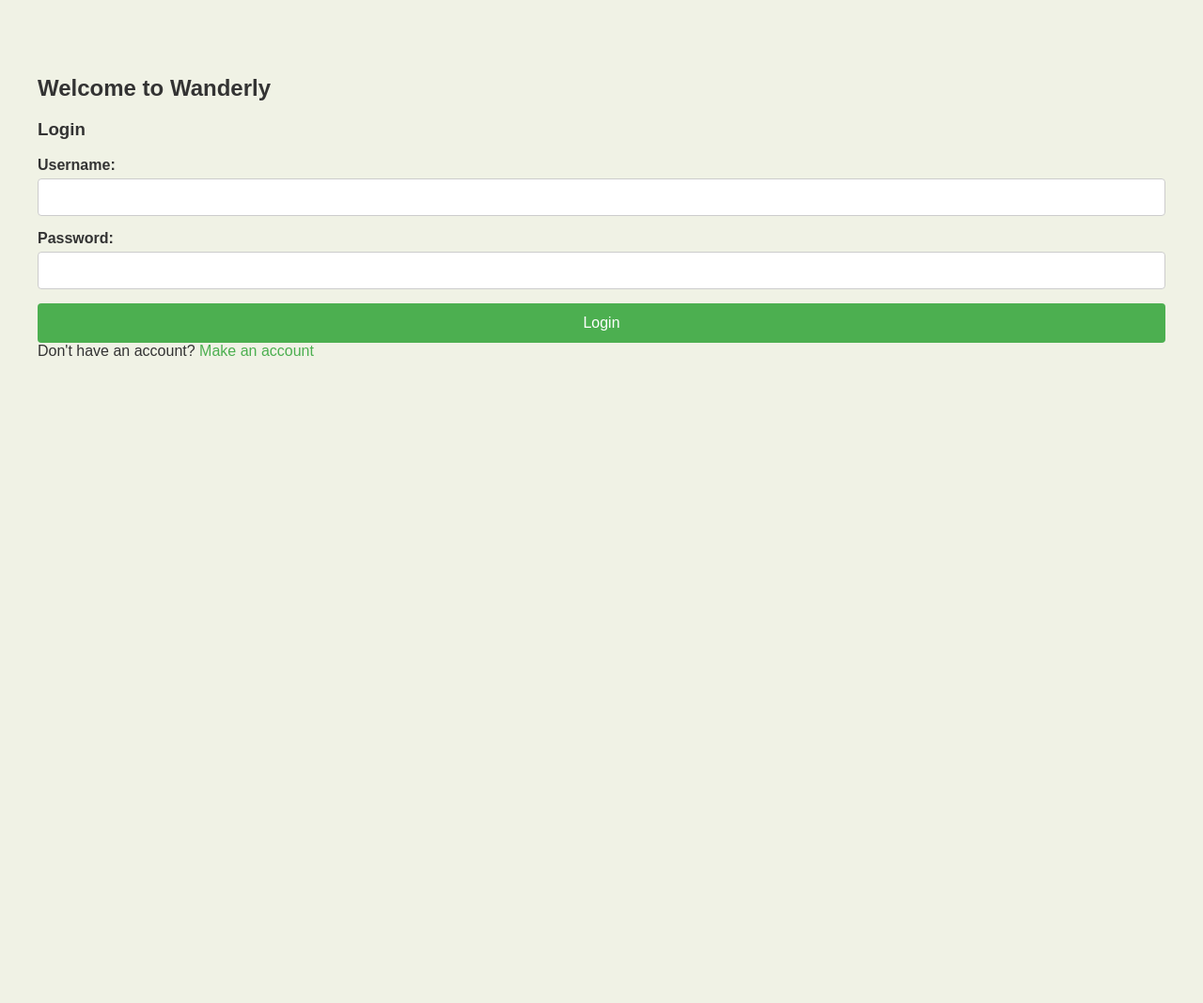
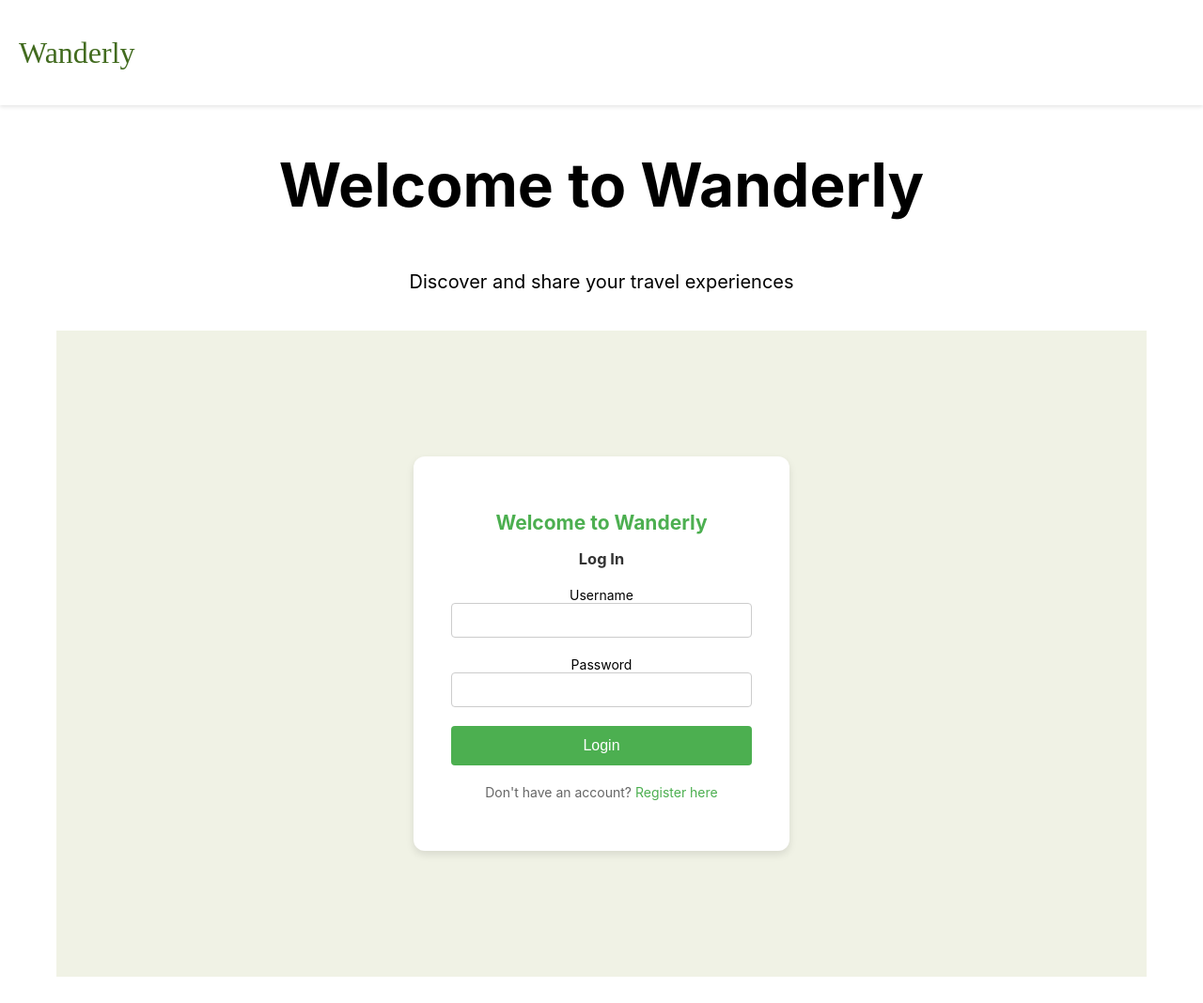
Before and after one commit to antoinemansour7/Wanderly, a Flask app: page /login in a window 1280 px wide. Shown: the whole page at 94% size. Before the commit the page ends 379 px from the top, so only its background shows below. Run offline with Flask 2, Linux system fonts and the light colour scheme.

Commit message:
Updated login page and styling

```diff
--- a/app.py
+++ b/app.py
@@ -116,7 +116,7 @@ def allowed_file(filename):
 @app.route('/feed')
 @login_required
 def feed():
-    posts = Post.query.order_by(Post.date_posted.desc()).all()
+    posts = current_user.followed_posts().all()
     return render_template('feed.html', posts=posts)
 
 @app.route('/uploads/<filename>')
--- a/static/styles.css
+++ b/static/styles.css
@@ -1,71 +1,57 @@
-/* Reset some default browser styles */
-body, h1, h2, p, a, input, button {
-    margin: 0;
-    padding: 0;
-    font-family: 'Arial', sans-serif;
+/* General styles */
+* {
     box-sizing: border-box;
 }
-
-/* General body styling */
 body {
-    display: flex;
-    justify-content: center;
-    align-items: flex-start;
-    flex-direction: column;
-    min-height: 100vh;
-    background: #f0f2e5; /* Light beige background */
-    color: #333;
+    font-size: 14px;
+    font-family: 'Inter', sans-serif;
 }
-
-/* Navbar styling */
-.navbar {
+.v4368_321106 {
     width: 100%;
-    background-color: #4CAF50; /* Green color */
-    padding: 20px;
-    display: flex;
-    justify-content: space-between; /* Center the content */
-    align-items: center;
+    background: rgba(255,255,255,1);
+    position: relative;
+    top: 0;
+    left: 0;
+    overflow: hidden;
+}
+.v4368_321115 {
+    width: 100%;
+    height: 112px;
+    background: rgba(255,255,255,1);
+    box-shadow: 0 2px 4px rgba(0, 0, 0, 0.1);
     position: fixed;
     top: 0;
     left: 0;
+    display: flex;
+    align-items: center;
+    justify-content: space-between;
+    padding: 0 20px;
     z-index: 1000;
 }
-
-.navbar h1 {
-    color: #fff;
-    margin: 0 20px 0 0;
+.v4368_321116 {
+    color: rgba(66,107,31,1);
+    font-family: 'Newsreader', serif;
+    font-weight: 500;
+    font-size: 32px;
 }
-
 .nav-links {
     display: flex;
-    justify-content: center; /* Center the links */
+    align-items: center;
 }
-
-.nav-links ul {
-    list-style-type: none;
-    display: flex;
-    margin: 0;
-    padding: 0;
+.nav-links a {
+    color: rgba(0,0,0,1);
+    margin-left: 20px;
+    text-decoration: none;
+    font-size: 16px;
+    transition: color 0.3s;
 }
-
-.nav-links ul li {
-    margin: 0 10px; /* Spacing between links */
+.nav-links a:hover {
+    color: rgba(66,107,31,1);
+}
+.dropdown {
     position: relative;
+    display: inline-block;
 }
-
-.nav-links ul li a {
-    color: #f0f2e5; /* Light beige color for text */
-    text-decoration: none;
-    padding: 10px;
-    transition: background 0.3s, color 0.3s;
-    border-radius: 4px;
-}
-
-.nav-links ul li a:hover {
-    background: #45a049; /* Darker green for hover */
-    color: #fff;
-}
-
 .dropdown-content {
     display: none;
     position: absolute;
@@ -74,116 +60,62 @@ body {
     box-shadow: 0 8px 16px rgba(0, 0, 0, 0.2);
     z-index: 1;
 }
-
+.dropdown:hover .dropdown-content {
+    display: block;
+}
 .dropdown-content a {
     color: black;
     padding: 12px 16px;
     text-decoration: none;
     display: block;
 }
-
 .dropdown-content a:hover {
     background-color: #f1f1f1;
 }
-
 .search-form {
     display: flex;
     align-items: center;
+    margin-left: 20px;
 }
-
-.search-form input {
-    padding: 5px;
-    border: none;
-    border-radius: 4px;
+.search-input {
+    padding: 8px;
+    border: 1px solid #ddd;
+    border-radius: 4px 0 0 4px;
+    outline: none;
+    font-size: 16px;
 }
-
-.search-form button {
-    padding: 6px 10px;
-    margin-left: 5px;
-    background-color: #fff;
-    color: #4CAF50;
+.search-button {
+    padding: 8px 12px;
     border: 1px solid #4CAF50;
-    border-radius: 4px;
+    border-radius: 0 4px 4px 0;
+    background-color: #4CAF50;
+    color: white;
     cursor: pointer;
     transition: background 0.3s, color 0.3s;
+    outline: none;
 }
-
-.search-form button:hover {
-    background-color: #4CAF50;
-    color: #fff;
+.search-button:hover {
+    background-color: #45a049;
+    color: white;
 }
-
-/* Main content styling */
+.welcome-message {
+    text-align: center;
+    margin-top: 150px;
+}
+.welcome-message h2 {
+    font-size: 64px;
+    color: rgba(0,0,0,1);
+}
+.welcome-message p {
+    font-size: 20px;
+    color: rgba(0,0,0,1);
+}
 .main-content {
-    padding: 80px 20px 20px 20px; /* Add padding to avoid overlap with navbar */
-    flex: 1;
+    padding: 20px;
+    margin-top: 120px;
     max-width: 1200px;
-    width: 100%;
     margin: 0 auto;
 }
-
-/* Form container */
-form {
-    display: flex;
-    flex-direction: column;
-}
-
-/* Form elements */
-label {
-    text-align: left;
-    margin-bottom: 5px;
-    font-weight: bold;
-}
-
-input[type="text"],
-input[type="email"],
-input[type="password"],
-input[type="file"] {
-    padding: 10px;
-    margin-bottom: 15px;
-    border: 1px solid #ccc;
-    border-radius: 4px;
-    width: 100%;
-    font-size: 16px;
-}
-
-/* Button styling */
-button {
-    padding: 12px;
-    background: #4CAF50; /* Green color */
-    color: white;
-    border: none;
-    border-radius: 4px;
-    font-size: 16px;
-    cursor: pointer;
-    transition: background 0.3s;
-}
-
-button:hover {
-    background: #45a049; /* Darker green for hover */
-}
-
-.delete-button {
-    background: #f44336; /* Red color */
-    margin-top: 10px;
-}
-
-.delete-button:hover {
-    background: #d32f2f; /* Darker red for hover */
-}
-
-/* Links */
-a {
-    color: #4CAF50; /* Green color */
-    text-decoration: none;
-    transition: color 0.3s;
-}
-
-a:hover {
-    color: #45a049; /* Darker green for hover */
-}
-
-/* Flash messages */
 .flash {
     padding: 10px;
     margin-bottom: 15px;
@@ -194,19 +126,16 @@ a:hover {
     font-weight: bold;
     margin: auto;
 }
-
 .flash.success {
     background-color: #d4edda;
     color: #155724;
     border: 1px solid #c3e6cb;
 }
-
 .flash.danger {
     background-color: #f8d7da;
     color: #721c24;
     border: 1px solid #f5c6cb;
 }
-
 /* Post grid styling */
 .post-grid {
     display: flex;
@@ -214,7 +143,6 @@ a:hover {
     gap: 20px;
     margin-top: 20px;
 }
-
 .post {
     background: #fff;
     border: 1px solid #ddd;
@@ -225,7 +153,6 @@ a:hover {
     overflow: hidden;
     text-align: center;
 }
-
 .post-header {
     padding: 10px;
     background: #f8f8f8;
@@ -234,28 +161,23 @@ a:hover {
     justify-content: space-between;
     align-items: center;
 }
-
 .post-header span {
     font-weight: bold;
     color: #333;
 }
-
 .post img {
     width: 100%;
     height: auto;
     display: block;
 }
-
 .post-footer {
     padding: 10px;
     background: #f8f8f8;
     border-top: 1px solid #ddd;
 }
-
 .post-footer span {
     color: #666;
 }
-
 .follow-btn {
     background: #4CAF50;
     color: white;
@@ -264,7 +186,93 @@ a:hover {
     text-decoration: none;
     transition: background 0.3s;
 }
-
 .follow-btn:hover {
     background: #45a049;
 }
+/* Search results styling */
+.search-results {
+    display: flex;
+    flex-direction: column;
+    gap: 20px;
+    margin-top: 20px;
+}
+.user-card {
+    background: #fff;
+    border: 1px solid #ddd;
+    border-radius: 8px;
+    box-shadow: 0 2px 4px rgba(0, 0, 0, 0.1);
+    padding: 20px;
+    width: 100%;
+    box-sizing: border-box;
+}
+.user-card-header {
+    display: flex;
+    justify-content: space-between;
+    align-items: center;
+    margin-bottom: 10px;
+}
+.user-card-header span {
+    font-weight: bold;
+    color: #333;
+}
+/* Login page styles */
+.login-container {
+    display: flex;
+    justify-content: center;
+    align-items: center;
+    height: calc(100vh - 112px);
+    width: 100%;
+    background: #f0f2e5;
+}
+.login-card {
+    background: #fff;
+    padding: 40px;
+    border-radius: 12px;
+    box-shadow: 0 4px 8px rgba(0, 0, 0, 0.1);
+    width: 100%;
+    max-width: 400px;
+    text-align: center;
+}
+.login-card h2 {
+    margin-bottom: 10px;
+    color: #4CAF50;
+}
+.login-card h3 {
+    margin-bottom: 20px;
+    color: #333;
+}
+.login-card form {
+    width: 100%;
+}
+.login-card input {
+    margin-bottom: 20px;
+    padding: 10px;
+    border: 1px solid #ccc;
+    border-radius: 4px;
+    width: 100%;
+}
+.login-card button {
+    width: 100%;
+    padding: 12px;
+    background: #4CAF50;
+    color: white;
+    border: none;
+    border-radius: 4px;
+    font-size: 16px;
+    cursor: pointer;
+    transition: background 0.3s;
+}
+.login-card button:hover {
+    background: #45a049;
+}
+.login-card p {
+    margin-top: 20px;
+    color: #666;
+}
+.login-card p a {
+    color: #4CAF50;
+    text-decoration: none;
+}
+.login-card p a:hover {
+    text-decoration: underline;
+}
--- a/templates/base.html
+++ b/templates/base.html
@@ -17,29 +17,32 @@
     </script>
 </head>
 <body>
+    <div class="v4368_321106">
+        <div class="v4368_321115">
+            <div class="v4368_321116">Wanderly</div>
             {% if current_user.is_authenticated %}
-    <div class="navbar">
-        <h1>Wanderly</h1>
             <div class="nav-links">
-            <ul>
-                <li><a href="{{ url_for('feed') }}">Feed</a></li>
-                <li><a href="{{ url_for('account') }}">My Account</a></li>
-                <li><a href="{{ url_for('upload') }}">Upload a Post</a></li>
-                <li class="dropdown">
-                    <a href="javascript:void(0)">Settings</a>
+                <a class="v4368_321117" href="{{ url_for('feed') }}">Feed</a>
+                <a class="v4368_321118" href="{{ url_for('account') }}">My Account</a>
+                <a class="v4368_321119" href="{{ url_for('upload') }}">Upload</a>
+                <div class="dropdown">
+                    <a class="v4368_321120" href="javascript:void(0)">Settings</a>
                     <div class="dropdown-content">
                         <a href="{{ url_for('change_username') }}">Change Username</a>
                         <a href="{{ url_for('logout') }}">Logout</a>
                     </div>
-                </li>
-            </ul>
                 </div>
                 <form class="search-form" action="{{ url_for('search') }}" method="GET">
-            <input type="text" name="q" placeholder="Search users...">
-            <button type="submit">Search</button>
+                    <input class="search-input" type="text" name="q" placeholder="Search users...">
+                    <button class="search-button" type="submit">Search</button>
                 </form>
             </div>
             {% endif %}
+        </div>
+        <div class="welcome-message">
+            <h2>Welcome to Wanderly</h2>
+            <p>Discover and share your travel experiences</p>
+        </div>
         <div class="main-content">
             {% with messages = get_flashed_messages(with_categories=true) %}
                 {% if messages %}
@@ -52,5 +55,6 @@
             {% endwith %}
             {% block content %}{% endblock %}
         </div>
+    </div>
 </body>
 </html>
--- a/templates/login.html
+++ b/templates/login.html
@@ -6,15 +6,15 @@
 <div class="login-container">
     <div class="login-card">
         <h2>Welcome to Wanderly</h2>
-        <h3>Login</h3>
-        <form method="POST">
-            <label for="username">Username:</label>
-            <input type="text" name="username" required>
-            <label for="password">Password:</label>
-            <input type="password" name="password" required>
+        <h3>Log In</h3>
+        <form method="POST" action="{{ url_for('login') }}">
+            <label for="username">Username</label>
+            <input type="text" id="username" name="username" required>
+            <label for="password">Password</label>
+            <input type="password" id="password" name="password" required>
             <button type="submit">Login</button>
         </form>
-        <p>Don't have an account? <a href="{{ url_for('register') }}">Make an account</a></p>
+        <p>Don't have an account? <a href="{{ url_for('register') }}">Register here</a></p>
     </div>
 </div>
 {% endblock %}
```
Also changed, not shown: templates/feed.html (+6 -7 lines), templates/search_results.html (+10 -5 lines), instance/trips.sqlite. Lines whose indentation alone changed are shown as unchanged.
